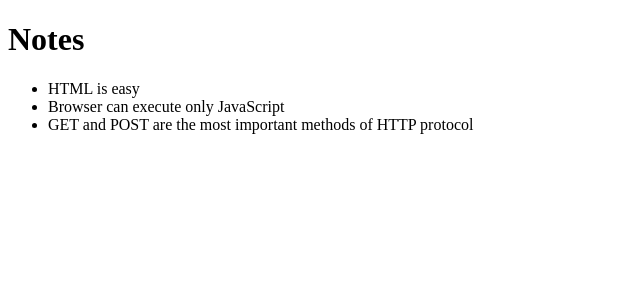
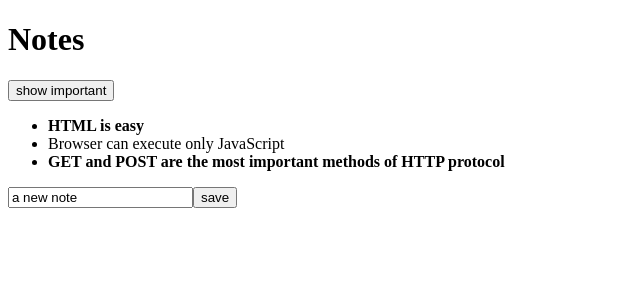
Before and after one commit to feketebence/fullstack-open, a React (Vite) app in the folder part2/sandbox/: page / in a window 1280 px wide. Shown: the top 300 px of the page, without its empty margins (0-640 px from the left). Built offline with nearby package versions, Linux system fonts and the light colour scheme.

Commit message:
Progress in part 2b to exercises

```diff
--- a/part2/sandbox/src/App.jsx
+++ b/part2/sandbox/src/App.jsx
@@ -1,14 +1,55 @@
+import { useState } from 'react';
 import Note from './components/Note';
 
-const App = ({ notes }) => {
+const App = ({ initNotes }) => {
+    const [notes, setNotes] = useState(initNotes);
+    const [newNote, setNewNote] = useState('a new note');
+    const [showAll, setShowAll] = useState(true);
+
+    const handleAddNote = (event) => {
+        event.preventDefault();
+
+        const newNoteObject = {
+            content: newNote,
+            important: Math.random() < 0.5,
+            id: String(notes.length + 1)
+        };
+
+        setNotes(notes.concat(newNoteObject));
+        setNewNote('');
+    };
+
+    const handleNoteChange = (event) => {
+        setNewNote(event.target.value);
+    };
+
+    const notesToShow = showAll
+        ? notes
+        : notes.filter((note) => note.important === true);
+
     return (
         <div>
             <h1>Notes</h1>
+            <div>
+                <button onClick={() => setShowAll(!showAll)}>
+                    {' '}
+                    show {showAll ? 'important' : 'all'}
+                </button>
+            </div>
             <ul>
-                {notes.map((note) => (
+                {notesToShow.map((note) => (
                     <Note key={note.id} note={note} />
                 ))}
             </ul>
+
+            <form onSubmit={handleAddNote}>
+                <input
+                    type="text"
+                    value={newNote}
+                    onChange={handleNoteChange}
+                />
+                <button type="submit">save</button>
+            </form>
         </div>
     );
 };
--- a/part2/sandbox/src/components/Note.jsx
+++ b/part2/sandbox/src/components/Note.jsx
@@ -1,5 +1,5 @@
 const Note = ({ note }) => {
-    return <li>{note.content}</li>;
+    return <li>{note.important ? <b>{note.content}</b> : note.content}</li>;
 };
 
 export default Note;
--- a/part2/sandbox/src/main.jsx
+++ b/part2/sandbox/src/main.jsx
@@ -20,5 +20,5 @@ const notes = [
 ];
 
 ReactDOM.createRoot(document.getElementById('root')).render(
-    <App notes={notes} />
+    <App initNotes={notes} />
 );
```
